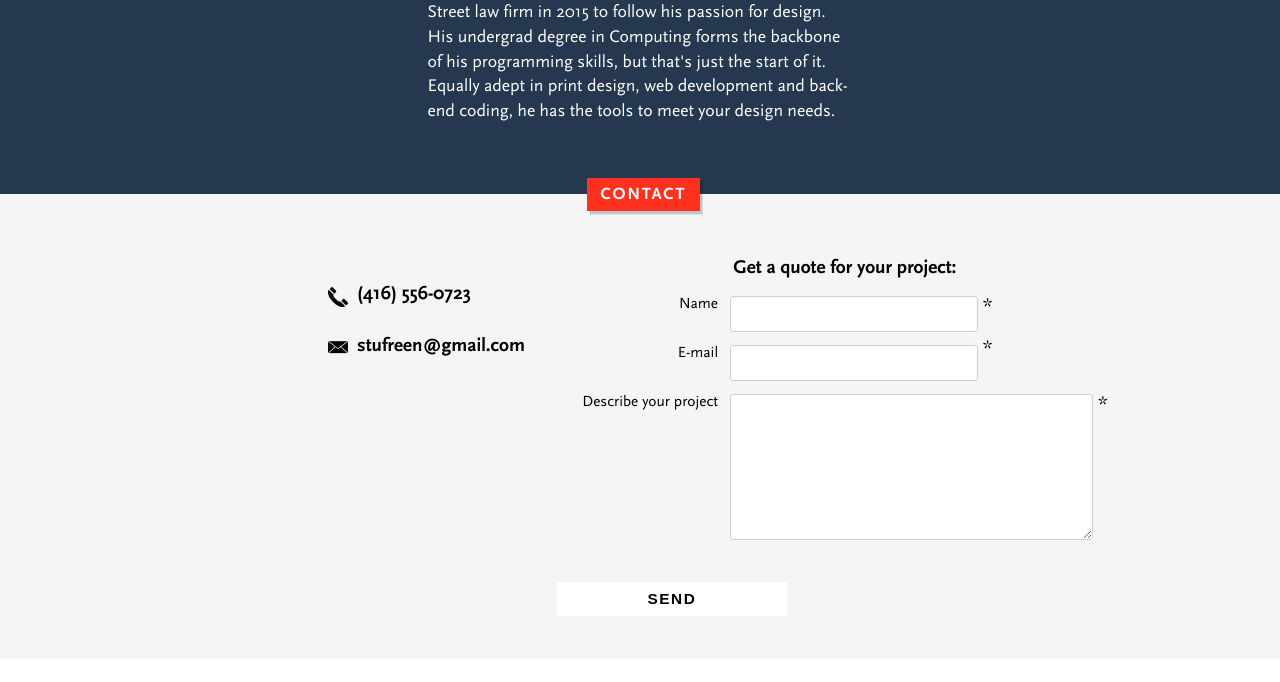
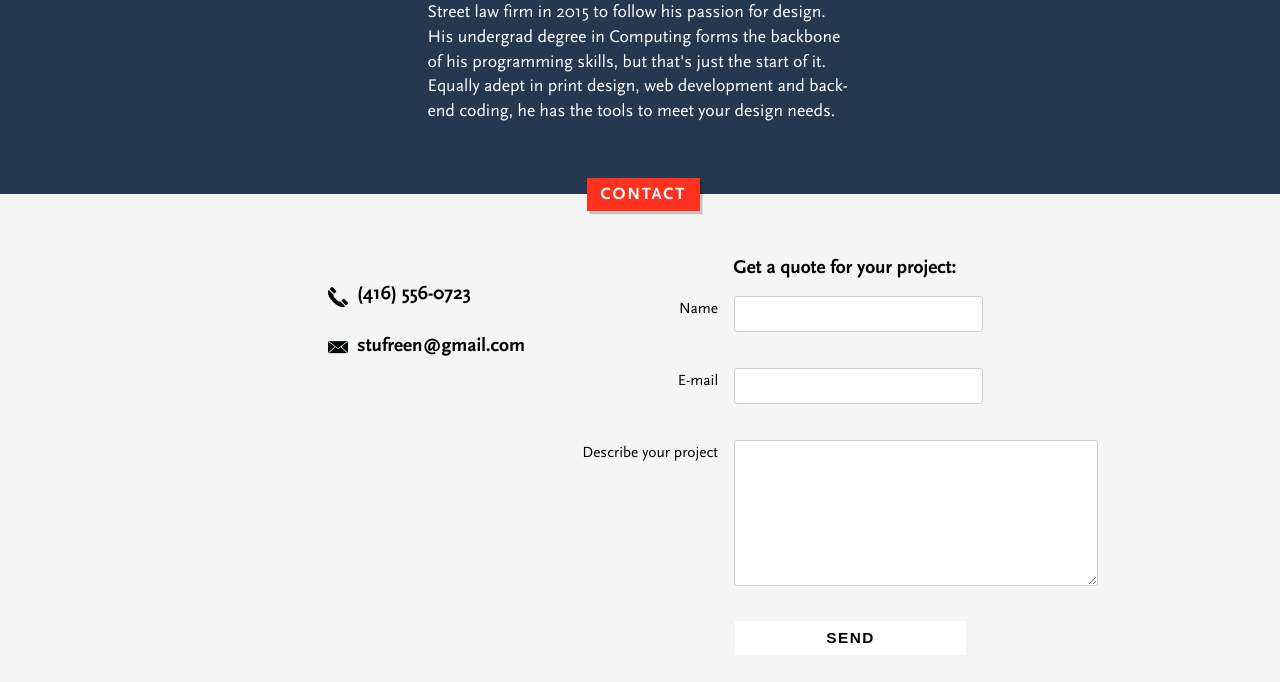
Before and after one commit to stufreen/stufreen-personal-site, a website: page src/template/page.html in a window 1280 px wide. Shown: the part 1899-2581 px from the top of the page. Before the commit the page ends 2558 px from the top, so only its background shows below. Drawn offline with nearby package versions, Linux system fonts and the light colour scheme; files that its build step writes are made by us from their sources; files whose address does not match are found by name.

Commit message:
Improving form further

```diff
--- a/src/js/sfscript.js
+++ b/src/js/sfscript.js
@@ -106,8 +106,13 @@ $(document).ready(function(){
         // If everything is ok, submit the form via ajax
         if( !isError )
         {
+            $('input[type="submit"]').prop('disabled', true);
             $.post( "sendmail.php", { name: nameVal, email: emailVal, description: descriptionVal } )
                 .done(function( data ) {
+                    $('#name input').val('');
+                    $('#email input').val('');
+                    $('#description textarea').val('');
+                    $('input[type="submit"]').prop('disabled', false);
                     $('div.success-overlay').css('display', 'block');
                     $('div.success-message').css('display', 'block');
                     $('div.success-overlay').delay(6000).fadeOut(2000);
--- a/src/partials/contact.html
+++ b/src/partials/contact.html
@@ -16,20 +16,26 @@
       <form method="post" id="contact-form">
 
         <label id="name">
-          <span>Name</span>
-          <input type="text" name="name"/>&nbsp;*
+          <div>
+            <span>Name</span>
+            <input type="text" name="name"/>
+          </div>
           <p class="form-error">Name required</p>
         </label>
 
         <label id="email">
-          <span>E-mail</span>
-          <input type="text" name="email"/>&nbsp;*
+          <div>
+            <span>E-mail</span>
+            <input type="text" name="email"/>
+          </div>
           <p class="form-error">Valid email address required</p>
         </label>
 
         <label id="description">
-          <span>Describe your project</span>
-          <textarea type="text" name="description" id="description"></textarea>&nbsp;*
+          <div>
+            <span>Describe your project</span>
+            <textarea type="text" name="description" id="description"></textarea>
+          </div>
           <p class="form-error">Please enter a description</p>
         </label>
 
--- a/src/scss/style.scss
+++ b/src/scss/style.scss
@@ -243,9 +243,9 @@ div.blurb{
 	width: 100%;
 	background-color: #222830;
 	background-image: linear-gradient(to bottom, rgba(0,0,0,0.6) 0%,rgba(0,0,0,0.3) 60%,rgba(0,0,0,0) 100%), url("../img/desk.jpg");
-  background-repeat: no-repeat;
-  background-position: center center;
-  background-size: cover;
+	background-repeat: no-repeat;
+	background-position: center center;
+	background-size: cover;
 
 	@media screen and (min-width: $bp_two+1) {
 		background-attachment: fixed;
@@ -732,20 +732,23 @@ div.contact-form form{
 }
 
 div.contact-form span{
+	display: inline-block;
 	text-align: right;
 	width: 28%;
-	margin-right:2%;
-	float: left;
+	margin-top: 5px;
+	margin-right: 2%;
 	font-size: 0.8em;
+	vertical-align: top;
 }
 
 div.contact-form input, div.contact-form textarea{
-	float: left;
+	display: inline-block;
 	width: 40%;
 	margin-bottom: 0.8em;
 	border: 1px solid #CCCFD5;
 	background-color: #FFFFFF;
 	font-family: sans-serif;
+	vertical-align: top;
 }
 
 div.contact-form textarea#description{
@@ -762,13 +765,20 @@ div.contact-form input#submit{
 	padding: 0.5em;
 	color: #000000;
 	text-decoration: none;
+	cursor: pointer;
 	background-color:#FFFFFF;
 	border-radius:0;
 	border: 0;
+	margin-left: 31%;
 	-webkit-appearance: none;
 	-webkit-border-radius: 0;
 	-webkit-transition: all 0.1s;
 		transition: all 0.1s;
+
+	&:disabled{
+		background-color: #EEE;
+		color: #666;
+	}
 }
 
 input#submit:hover, input#submit:focus{
@@ -788,10 +798,11 @@ input#submit:hover, input#submit:focus{
 }
 
 div.contact-form p.form-error{
-	margin: -0.5em 0 1.2em 30%;
+	margin: -0.5em 0 1.2em 31%;
 	font-size: 0.7em;
-	font-style: italic;
 	color: $sfred;
+	text-transform: uppercase;
+	font-weight: bold;
 	opacity: 0;
 	transition: opacity 0.5s ease-in-out;
 }
```
Also changed, not shown: build/assets/css/style.css, build/assets/js/sfscript.js, build/index.html, build/projects/cflora.html, build/projects/construction.html, build/projects/feministlegalstudies.html, build/projects/lawscout.html, build/projects/sotos.html, build/projects/wedding.html, 1 other file.
